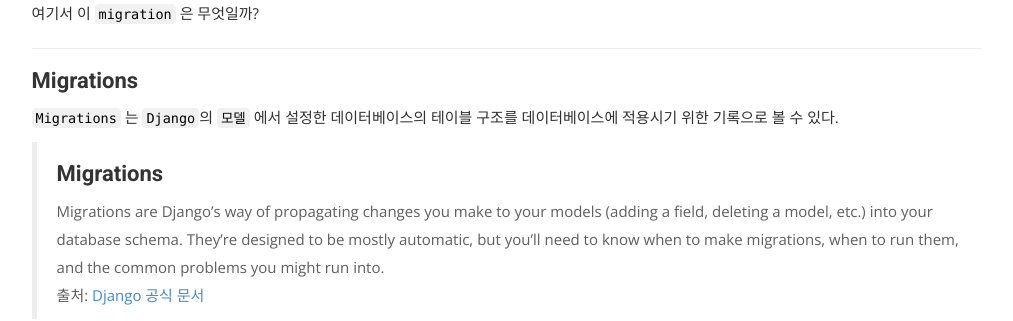
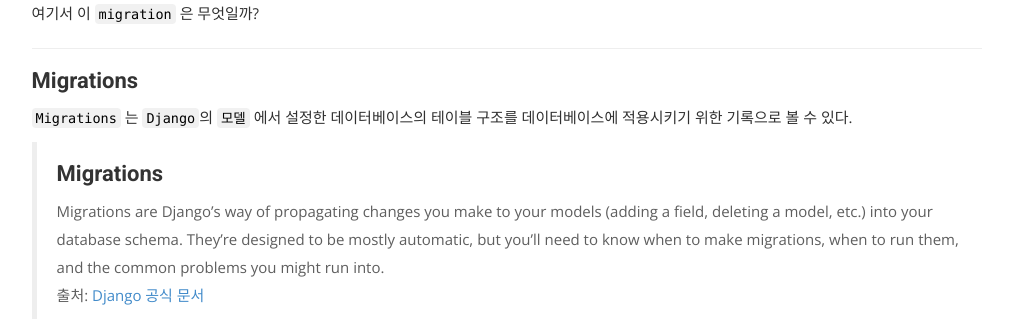
Before and after one commit to nachwon/nachwon.github.io, a Jekyll site: the page built from _posts/Django/2017-09-30-django-5-database.md, in a window 1280 px wide and 900 px high, scrolled down 1161 px. Shown: the part 153-474 px from the top of the window, without its empty margins (239-1252 px from the left). Built offline with Jekyll 4.4.1, drawn with Linux system fonts in a browser that asks for light colours; nearby versions of some CDN libraries; some web fonts are replaced; some of the changed text lies outside the part shown.

Commit message:
typo fixed

```diff
--- a/_posts/Django/2017-09-30-django-5-database.md
+++ b/_posts/Django/2017-09-30-django-5-database.md
@@ -56,7 +56,7 @@ Run 'python manage.py migrate' to apply them.
 
 #### Migrations
 
-`Migrations` 는 `Django`의 `모델` 에서 설정한 데이터베이스의 테이블 구조를 데이터베이스에 적용시기 위한 기록으로 볼 수 있다.
+`Migrations` 는 `Django`의 `모델` 에서 설정한 데이터베이스의 테이블 구조를 데이터베이스에 적용시키기 위한 기록으로 볼 수 있다.
 
 > #### Migrations
 > Migrations are Django’s way of propagating changes you make to your models (adding a field, deleting a model, etc.) into your database schema. They’re designed to be mostly automatic, but you’ll need to know when to make migrations, when to run them, and the common problems you might run into.
```
Also changed, not shown: other parts of _posts/Django/2017-09-30-django-5-database.md (+1 -1 lines).
